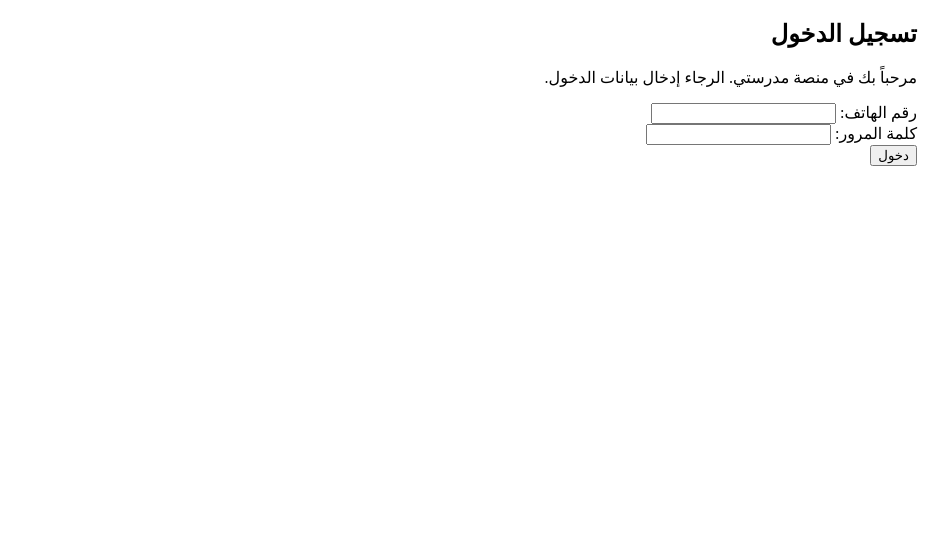
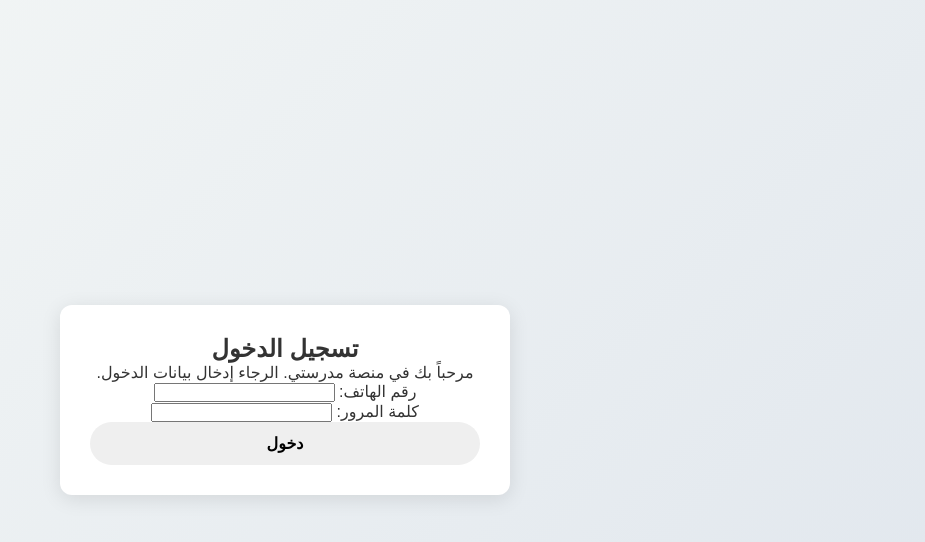
Before and after one commit to Eslam3690/my-school-platform, a website: page public/loginn.html in a window 1280 px wide. Shown: the whole page, without its empty margins (355-1280 px from the left). Drawn offline with Linux system fonts and the light colour scheme.

Commit message:
Update loginn.html

```diff
--- a/public/loginn.html
+++ b/public/loginn.html
@@ -3,7 +3,7 @@
 <head>
     <meta charset="UTF-8">
     <title>تسجيل الدخول</title>
-    <link rel="stylesheet" href="style.css">
+    <link rel="stylesheet" href="login-style.css">
 </head>
 <body>
     <div class="login-container">
```
